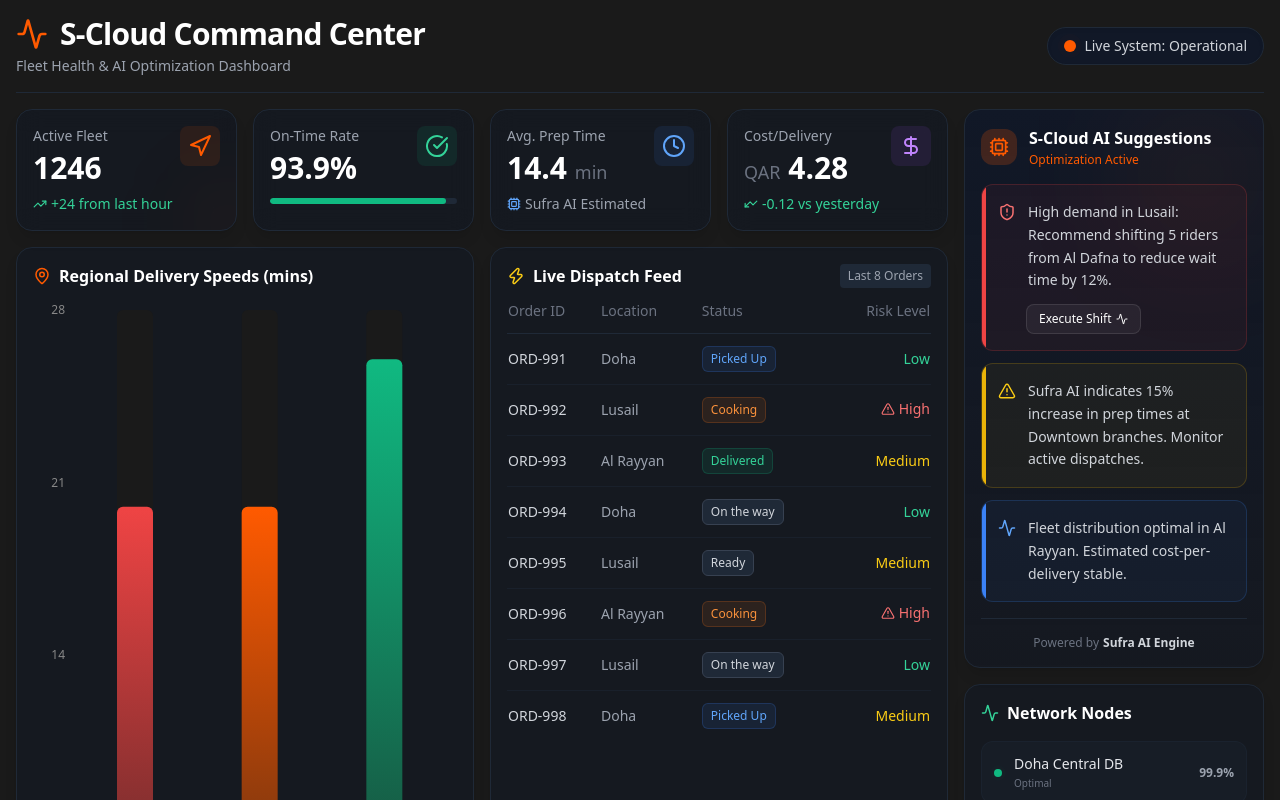
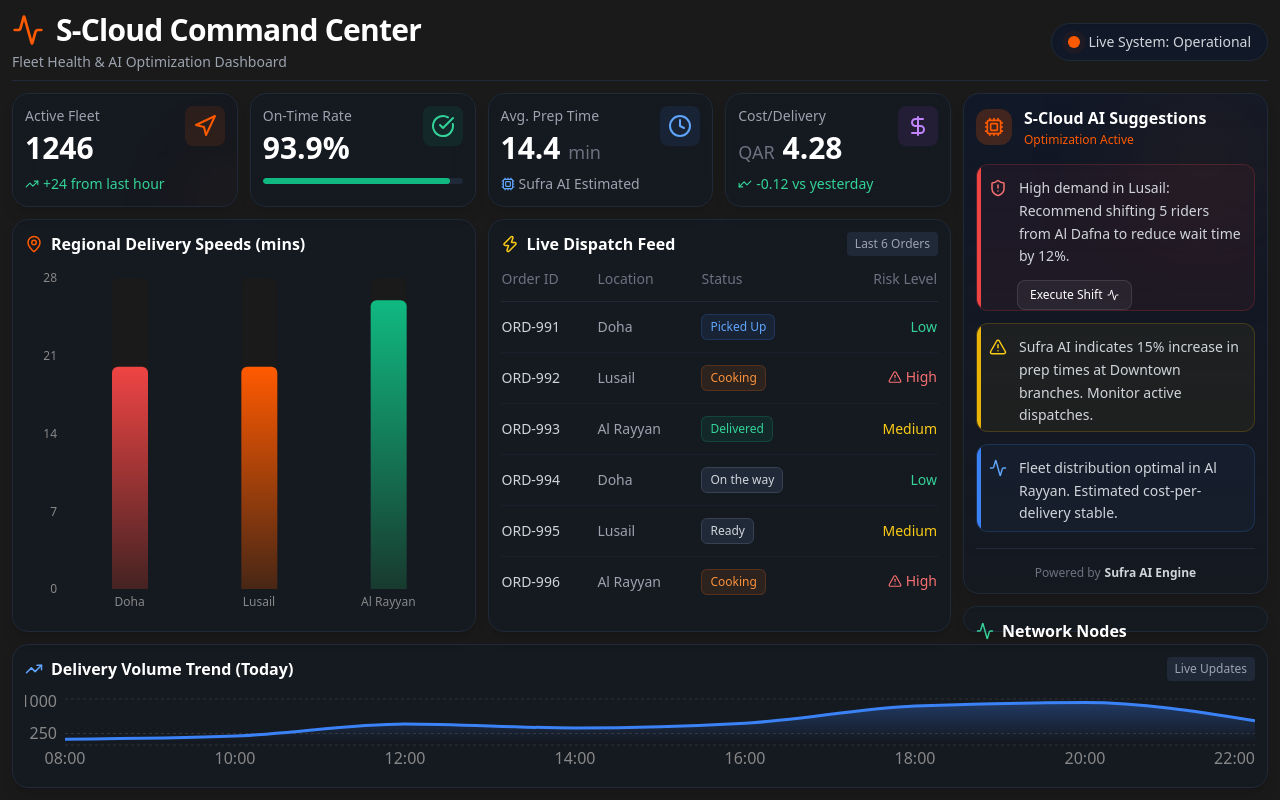
Before and after one commit to yusufcalisir/S-Cloud, a React (Vite) app: page / in a window 1280 px wide. Shown: the top 800 px of the page. Built offline with nearby package versions, Linux system fonts and the light colour scheme.

Commit message:
fix: compress UI elements strictly to enforce global h-screen fit

```diff
--- a/src/App.jsx
+++ b/src/App.jsx
@@ -99,10 +99,10 @@ export default function Dashboard() {
   }, []);
 
   return (
-    <div className="min-h-screen [@media(min-width:1024px)_and_(min-height:850px)]:h-screen [@media(min-width:1024px)_and_(min-height:850px)]:overflow-hidden overflow-auto bg-snoonu-anthracite text-white font-sans p-4 flex flex-col gap-4">
+    <div className="h-screen overflow-hidden bg-snoonu-anthracite text-white font-sans p-3 flex flex-col gap-3">
 
       {/* Header */}
-      <header className="flex flex-col md:flex-row justify-between items-start md:items-center border-b border-gray-800 pb-4 shrink-0">
+      <header className="flex flex-col md:flex-row justify-between items-start md:items-center border-b border-gray-800 pb-2 shrink-0">
         <div>
           <h1 className="text-3xl font-bold tracking-tight flex items-center gap-3">
             <span className="text-snoonu-orange"><Activity size={32} /></span>
@@ -110,7 +110,7 @@ export default function Dashboard() {
           </h1>
           <p className="text-gray-400 mt-1 text-sm">Fleet Health &amp; AI Optimization Dashboard</p>
         </div>
-        <div className="mt-4 md:mt-0 flex items-center gap-4 bg-gray-900 px-4 py-2 rounded-full border border-gray-800 shadow-inner">
+        <div className="mt-4 md:mt-0 flex items-center gap-3 bg-gray-900 px-4 py-2 rounded-full border border-gray-800 shadow-inner">
           <div className="flex items-center gap-2">
             <span className="relative flex h-3 w-3">
               <span className="animate-ping absolute inline-flex h-full w-full rounded-full bg-snoonu-orange opacity-75"></span>
@@ -121,16 +121,16 @@ export default function Dashboard() {
         </div>
       </header>
 
-      <div className="grid grid-cols-1 lg:grid-cols-4 gap-4 flex-1 min-h-0">
+      <div className="grid grid-cols-1 lg:grid-cols-4 gap-3 flex-1 min-h-0">
 
         {/* Main Content Area */}
-        <div className="lg:col-span-3 flex flex-col gap-4 min-h-0">
+        <div className="lg:col-span-3 flex flex-col gap-3 min-h-0">
 
           {/* Executive KPI Cards */}
-          <div className="grid grid-cols-1 md:grid-cols-2 lg:grid-cols-4 gap-4 shrink-0">
+          <div className="grid grid-cols-1 md:grid-cols-2 lg:grid-cols-4 gap-3 shrink-0">
 
             {/* KPI 1: Active Fleet */}
-            <div className="bg-gray-900/50 backdrop-blur-md border border-gray-800 p-4 rounded-2xl shadow-lg relative overflow-hidden group hover:border-snoonu-orange/50 transition-colors">
+            <div className="bg-gray-900/50 backdrop-blur-md border border-gray-800 p-3 rounded-2xl shadow-lg relative overflow-hidden group hover:border-snoonu-orange/50 transition-colors">
               <div className="flex justify-between items-start">
                 <div>
                   <p className="text-gray-400 text-sm font-medium">Active Fleet</p>
@@ -148,7 +148,7 @@ export default function Dashboard() {
             </div>
 
             {/* KPI 2: On-Time Delivery Rate */}
-            <div className="bg-gray-900/50 backdrop-blur-md border border-gray-800 p-4 rounded-2xl shadow-lg hover:border-gray-700 transition-colors">
+            <div className="bg-gray-900/50 backdrop-blur-md border border-gray-800 p-3 rounded-2xl shadow-lg hover:border-gray-700 transition-colors">
               <div className="flex justify-between items-start">
                 <div>
                   <p className="text-gray-400 text-sm font-medium">On-Time Rate</p>
@@ -164,7 +164,7 @@ export default function Dashboard() {
             </div>
 
             {/* KPI 3: Avg Prep Time */}
-            <div className="bg-gray-900/50 backdrop-blur-md border border-gray-800 p-4 rounded-2xl shadow-lg hover:border-gray-700 transition-colors">
+            <div className="bg-gray-900/50 backdrop-blur-md border border-gray-800 p-3 rounded-2xl shadow-lg hover:border-gray-700 transition-colors">
               <div className="flex justify-between items-start">
                 <div>
                   <p className="text-gray-400 text-sm font-medium">Avg. Prep Time</p>
@@ -180,7 +180,7 @@ export default function Dashboard() {
             </div>
 
             {/* KPI 4: Cost Per Delivery */}
-            <div className="bg-gray-900/50 backdrop-blur-md border border-gray-800 p-4 rounded-2xl shadow-lg hover:border-gray-700 transition-colors">
+            <div className="bg-gray-900/50 backdrop-blur-md border border-gray-800 p-3 rounded-2xl shadow-lg hover:border-gray-700 transition-colors">
               <div className="flex justify-between items-start">
                 <div>
                   <p className="text-gray-400 text-sm font-medium">Cost/Delivery</p>
@@ -197,10 +197,10 @@ export default function Dashboard() {
 
           </div>
 
-          <div className="grid grid-cols-1 lg:grid-cols-2 gap-4 flex-1 min-h-0">
+          <div className="grid grid-cols-1 lg:grid-cols-2 gap-3 flex-1 min-h-0">
 
             {/* Regional Performance Chart */}
-            <div className="bg-gray-900/50 border border-gray-800 rounded-2xl p-4 shadow-lg flex flex-col min-h-0">
+            <div className="bg-gray-900/50 border border-gray-800 rounded-2xl p-3 shadow-lg flex flex-col min-h-0">
               <h3 className="text-base font-semibold mb-3 flex items-center gap-2 shrink-0">
                 <MapPin size={18} className="text-snoonu-orange" />
                 Regional Delivery Speeds (mins)
@@ -242,13 +242,13 @@ export default function Dashboard() {
             </div>
 
             {/* Live Dispatch Feed */}
-            <div className="bg-gray-900/50 border border-gray-800 rounded-2xl p-4 shadow-lg flex flex-col min-h-0">
+            <div className="bg-gray-900/50 border border-gray-800 rounded-2xl p-3 shadow-lg flex flex-col min-h-0">
               <div className="flex justify-between items-center mb-3 shrink-0">
                 <h3 className="text-base font-semibold flex items-center gap-2">
                   <Zap size={18} className="text-yellow-400" />
                   Live Dispatch Feed
                 </h3>
-                <span className="text-xs font-medium px-2 py-1 bg-gray-800 rounded text-gray-400">Last 8 Orders</span>
+                <span className="text-xs font-medium px-2 py-1 bg-gray-800 rounded text-gray-400">Last 6 Orders</span>
               </div>
 
               <div className="overflow-hidden flex-1 min-h-0">
@@ -262,7 +262,7 @@ export default function Dashboard() {
                     </tr>
                   </thead>
                   <tbody className="divide-y divide-gray-800/50">
-                    {orders.map((order) => (
+                    {orders.slice(0, 6).map((order) => (
                       <tr key={order.id} className="hover:bg-gray-800/20 transition-colors group">
                         <td className="py-3 font-medium text-gray-300">{order.id}</td>
                         <td className="py-3 text-gray-400">{order.location}</td>
@@ -294,10 +294,10 @@ export default function Dashboard() {
         </div>
 
         {/* Right Sidebar: AI Optimizer Panel & Nodes Status */}
-        <div className="lg:col-span-1 flex flex-col gap-4 min-h-0">
+        <div className="lg:col-span-1 flex flex-col gap-3 min-h-0">
 
           {/* AI Optimizer Panel */}
-          <div className="bg-gradient-to-b from-gray-900 to-gray-900/50 border border-gray-800 rounded-2xl p-4 shadow-lg flex flex-col relative overflow-hidden shrink-0">
+          <div className="bg-gradient-to-b from-gray-900 to-gray-900/50 border border-gray-800 rounded-2xl p-3 shadow-lg flex flex-col relative overflow-hidden shrink min-h-0">
             {/* Fancy Background glow */}
             <div className="absolute top-0 right-0 w-32 h-32 bg-snoonu-orange/10 rounded-full blur-3xl"></div>
 
@@ -313,7 +313,7 @@ export default function Dashboard() {
 
             <div className="flex flex-col gap-3 relative z-10 overflow-hidden min-h-0">
               {alerts.map((alert) => (
-                <div key={alert.id} className={`p-4 rounded-xl border relative overflow-hidden group
+                <div key={alert.id} className={`p-3 rounded-xl border relative overflow-hidden group
                   ${alert.type === 'urgent' ? 'bg-red-500/5 border-red-500/20' :
                     alert.type === 'warning' ? 'bg-yellow-500/5 border-yellow-500/20' :
                     'bg-blue-500/5 border-blue-500/20'}`}>
@@ -352,7 +352,7 @@ export default function Dashboard() {
           </div>
 
           {/* Network Nodes Status Panel */}
-          <div className="bg-gray-900/50 border border-gray-800 rounded-2xl p-4 shadow-lg flex-1 min-h-0 flex flex-col">
+          <div className="bg-gray-900/50 border border-gray-800 rounded-2xl p-3 shadow-lg flex-1 min-h-0 flex flex-col">
             <h3 className="text-base font-semibold mb-4 flex items-center gap-2 shrink-0">
               <Activity size={18} className="text-emerald-400" />
               Network Nodes
@@ -390,7 +390,7 @@ export default function Dashboard() {
       </div>
 
       {/* Full Width Bottom Row: Delivery Volume Trend */}
-      <div className="bg-gray-900/50 border border-gray-800 rounded-2xl p-4 shadow-lg flex flex-col gap-2 shrink-0 h-[22vh] min-h-[160px]">
+      <div className="bg-gray-900/50 border border-gray-800 rounded-2xl p-3 shadow-lg flex flex-col gap-2 shrink-0 h-[18vh] min-h-[120px]">
         <div className="flex justify-between items-center shrink-0">
           <h3 className="text-base font-semibold flex items-center gap-2">
             <TrendingUp size={18} className="text-blue-400" />
```
